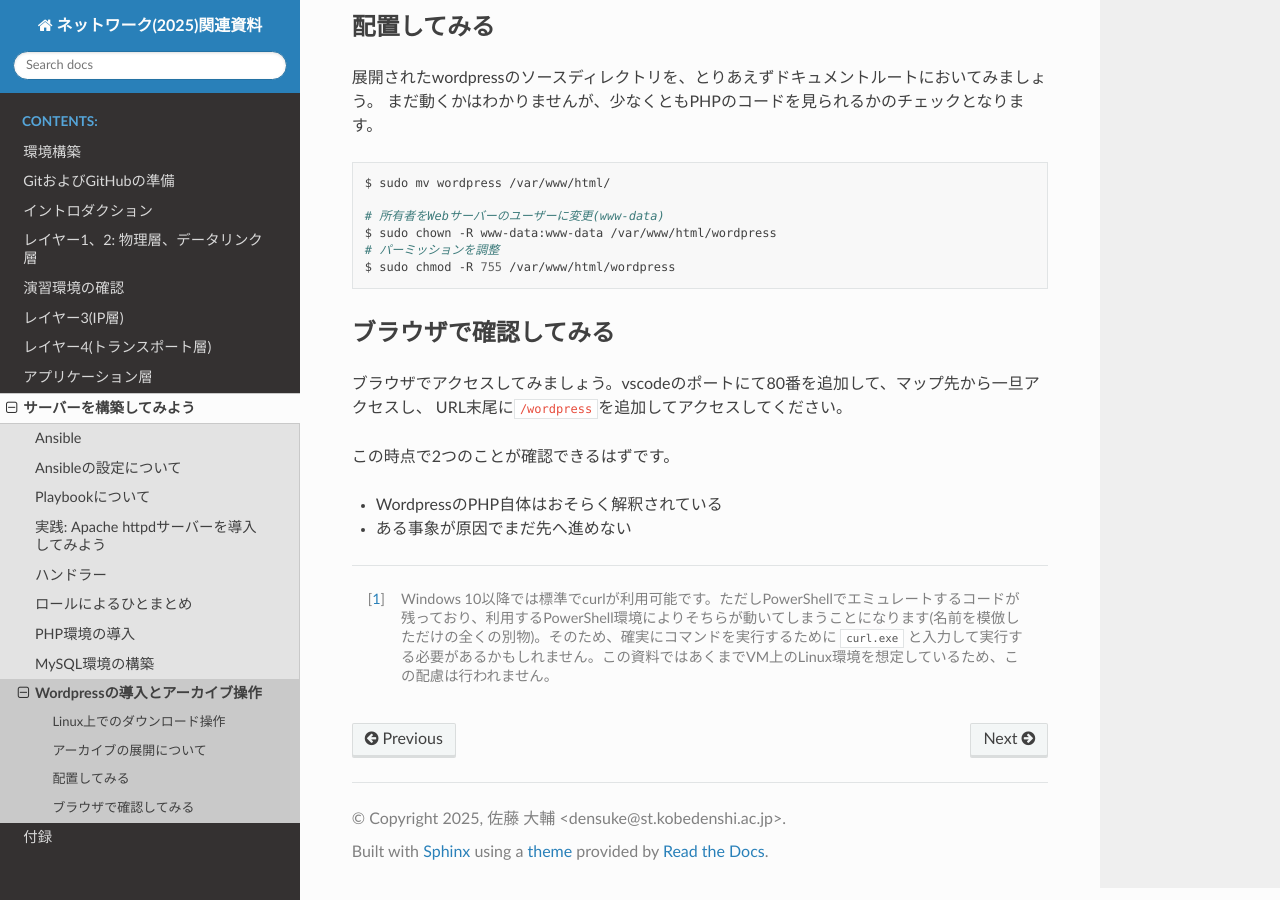
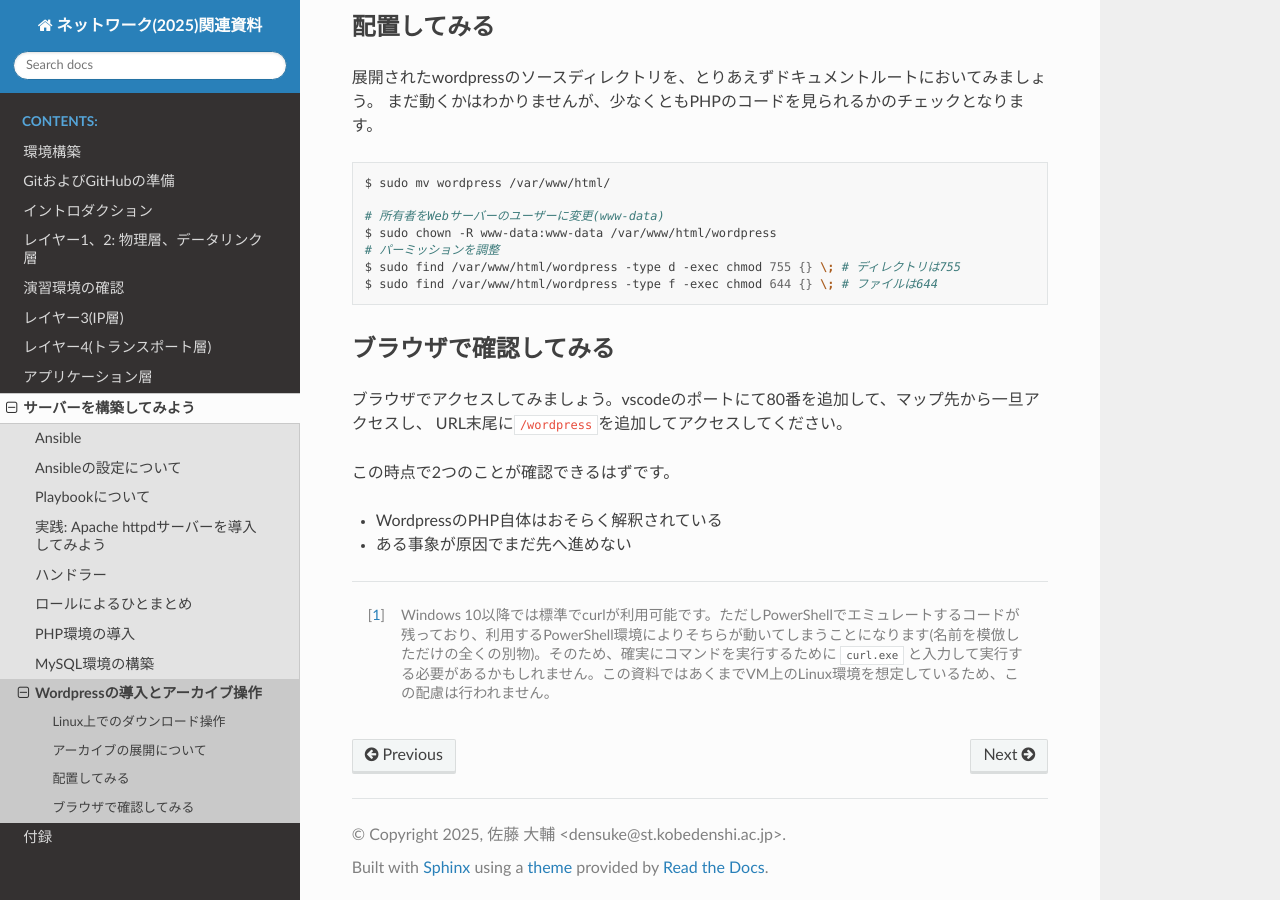
Before and after one commit to densuke/2025-network-doc, a Sphinx documentation site: the page built from source/server/wp.md, in a window 1280 px wide and 900 px high, scrolled down 2186 px. Built offline with Sphinx 7.4.7 and the Read the Docs theme 3.1.0, drawn with Linux system fonts in a browser that asks for light colours.

Commit message:
パーミッション調整をより適切に(ファイルとディレクトリで別個に)
少々面倒になってしまうが安全面は重要かな。

````diff
--- a/source/server/wp.md
+++ b/source/server/wp.md
@@ -85,7 +85,8 @@ $ sudo mv wordpress /var/www/html/
 # 所有者をWebサーバーのユーザーに変更(www-data)
 $ sudo chown -R www-data:www-data /var/www/html/wordpress
 # パーミッションを調整
-$ sudo chmod -R 755 /var/www/html/wordpress
+$ sudo find /var/www/html/wordpress -type d -exec chmod 755 {} \; # ディレクトリは755
+$ sudo find /var/www/html/wordpress -type f -exec chmod 644 {} \; # ファイルは644
 ```
 
 ## ブラウザで確認してみる
````
